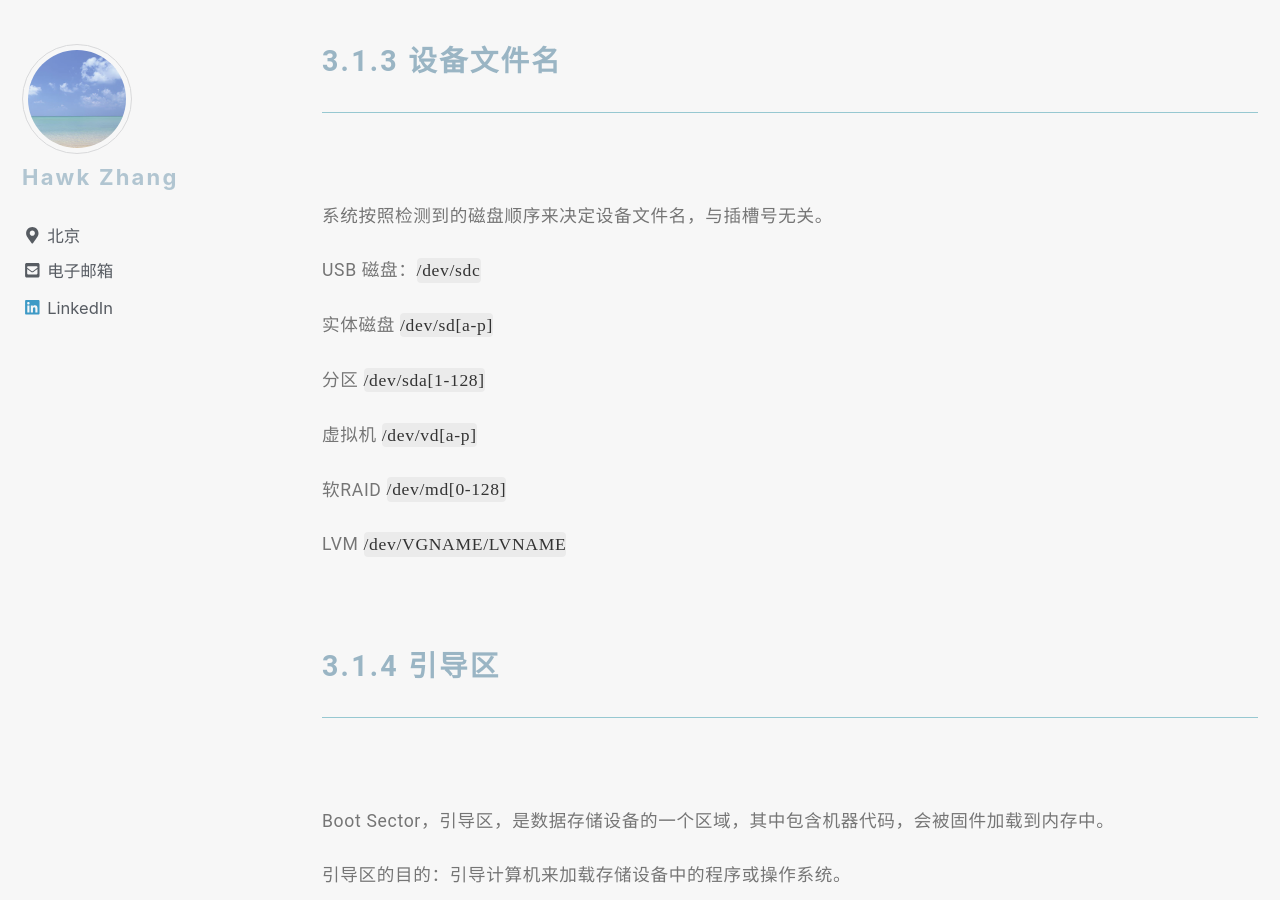
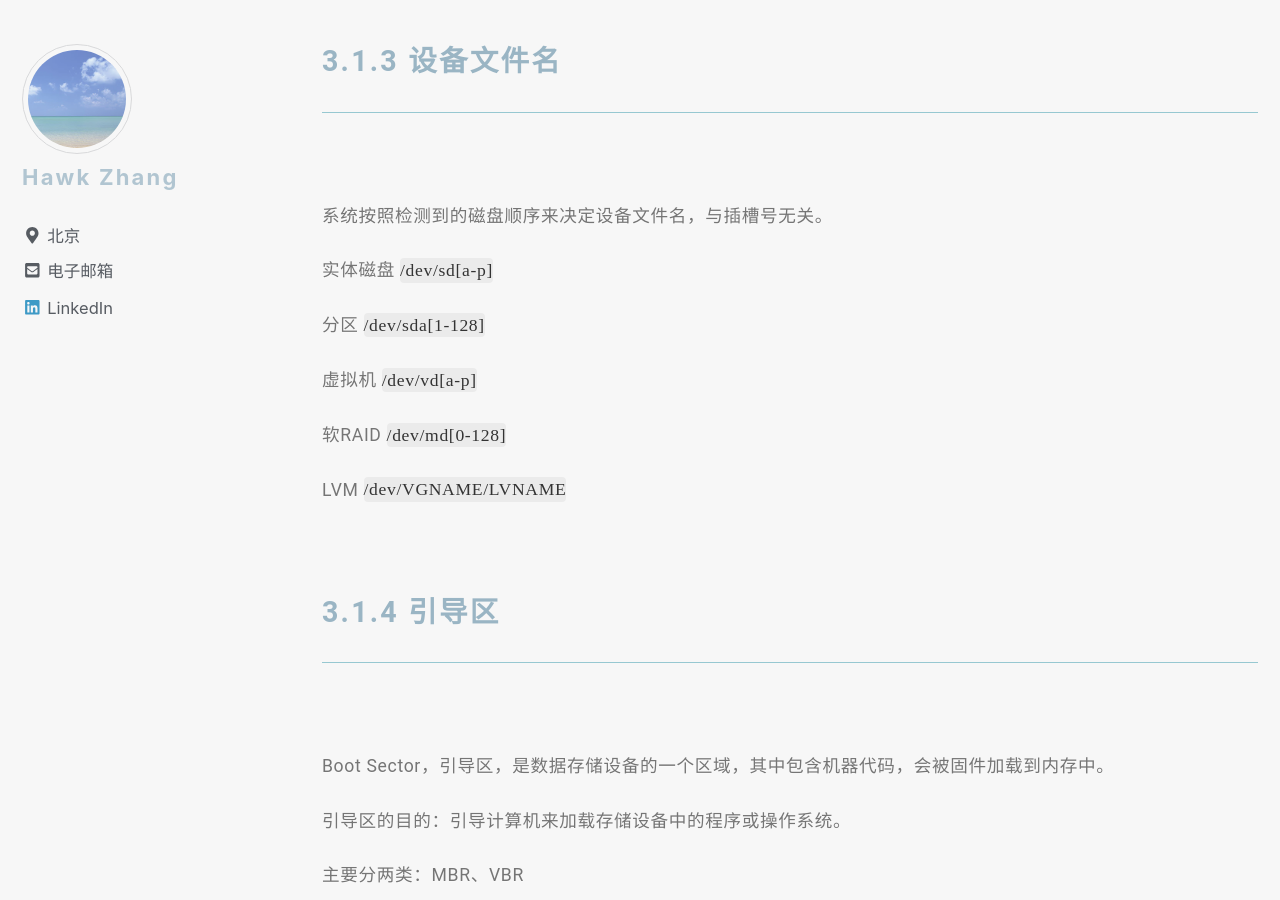
Before and after one commit to narru888/linotes_note, a Jekyll site: the page built from _posts/linux/basic/2015-01-03-storage.md, in a window 1280 px wide and 900 px high, scrolled down 3969 px. Built offline with Jekyll 4.4.1, drawn with Linux system fonts in a browser that asks for light colours; nearby versions of some CDN libraries; a script that is not in the unit is left out.

Commit message:
update on 2019-02-17 17:24:01 CST

```diff
--- a/_posts/linux/basic/2015-01-03-storage.md
+++ b/_posts/linux/basic/2015-01-03-storage.md
@@ -57,8 +57,6 @@
 ### 3.1.3 设备文件名
 
 系统按照检测到的磁盘顺序来决定设备文件名，与插槽号无关。
-
-USB 磁盘：`/dev/sdc`
 
 实体磁盘	`/dev/sd[a-p]`
 
```
